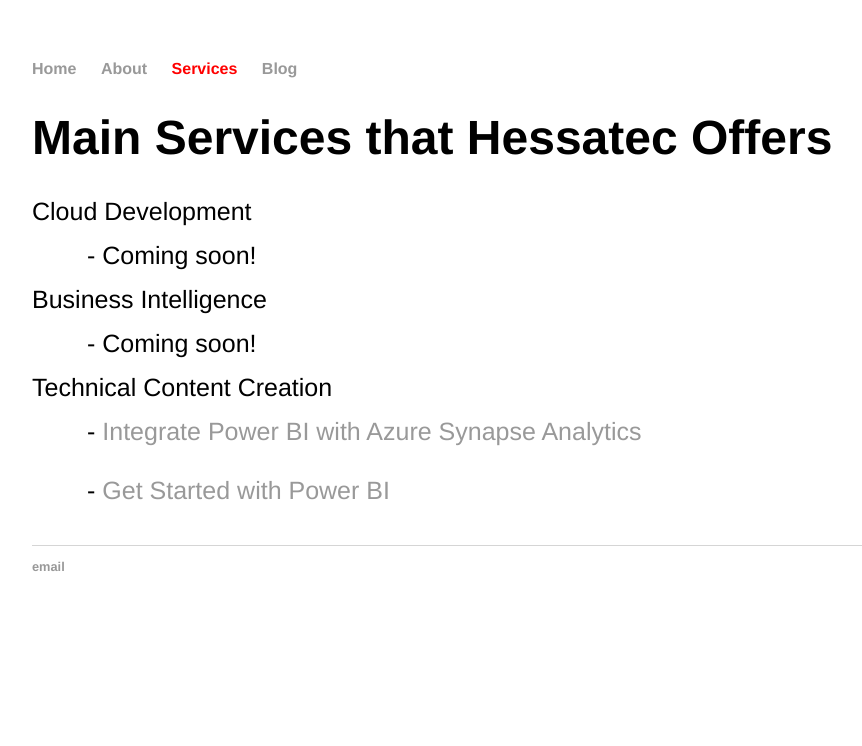
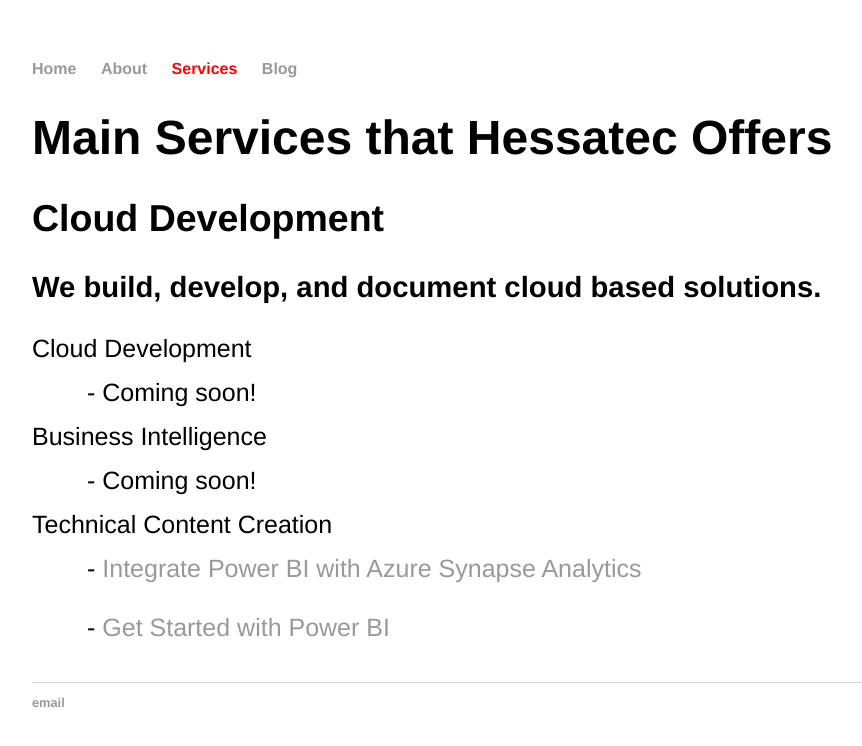
Before and after one commit to hessatec/hessatec.github.io, a Jekyll site: the page built from services.html, in a window 1280 px wide. Shown: the top 746 px of the page, without its empty margins (160-1022 px from the left). Built offline with Jekyll 4.4.1, drawn with Linux system fonts in a browser that asks for light colours.

Commit message:
added changes

```diff
--- a/services.html
+++ b/services.html
@@ -9,14 +9,22 @@
 	</div><!-- /.blurb -->
 </div><!-- /.container -->
 
-<div class = "services-list">
+<div class="services-list">
+		<h2>Cloud Development</h2>
+		<h3>We build, develop, and document cloud based solutions.</h3>
+
+
+
 	<dl>
 		<dt>Cloud Development</dt>
 		<dd>- Coming soon!</dd>
 		<dt>Business Intelligence</dt>
 		<dd>- Coming soon!</dd>
 		<dt>Technical Content Creation</dt>
-		<dd>- <a href="https://techcommunity.microsoft.com/t5/azure-synapse-analytics/integrate-power-bi-with-azure-synapse-analytics/ba-p/2003057">Integrate Power BI with Azure Synapse Analytics </a></dd>
-		<dd>- <a href="https://docs.microsoft.com/en-us/learn/paths/data-analytics-microsoft/">Get Started with Power BI</a></dd>
+		<dd>- <a
+				href="https://techcommunity.microsoft.com/t5/azure-synapse-analytics/integrate-power-bi-with-azure-synapse-analytics/ba-p/2003057">Integrate
+				Power BI with Azure Synapse Analytics </a></dd>
+		<dd>- <a href="https://docs.microsoft.com/en-us/learn/paths/data-analytics-microsoft/">Get Started with Power
+				BI</a></dd>
 	</dl>
 </div>
```
Also changed, not shown: about/index.html (added), blog/index.html (added).
